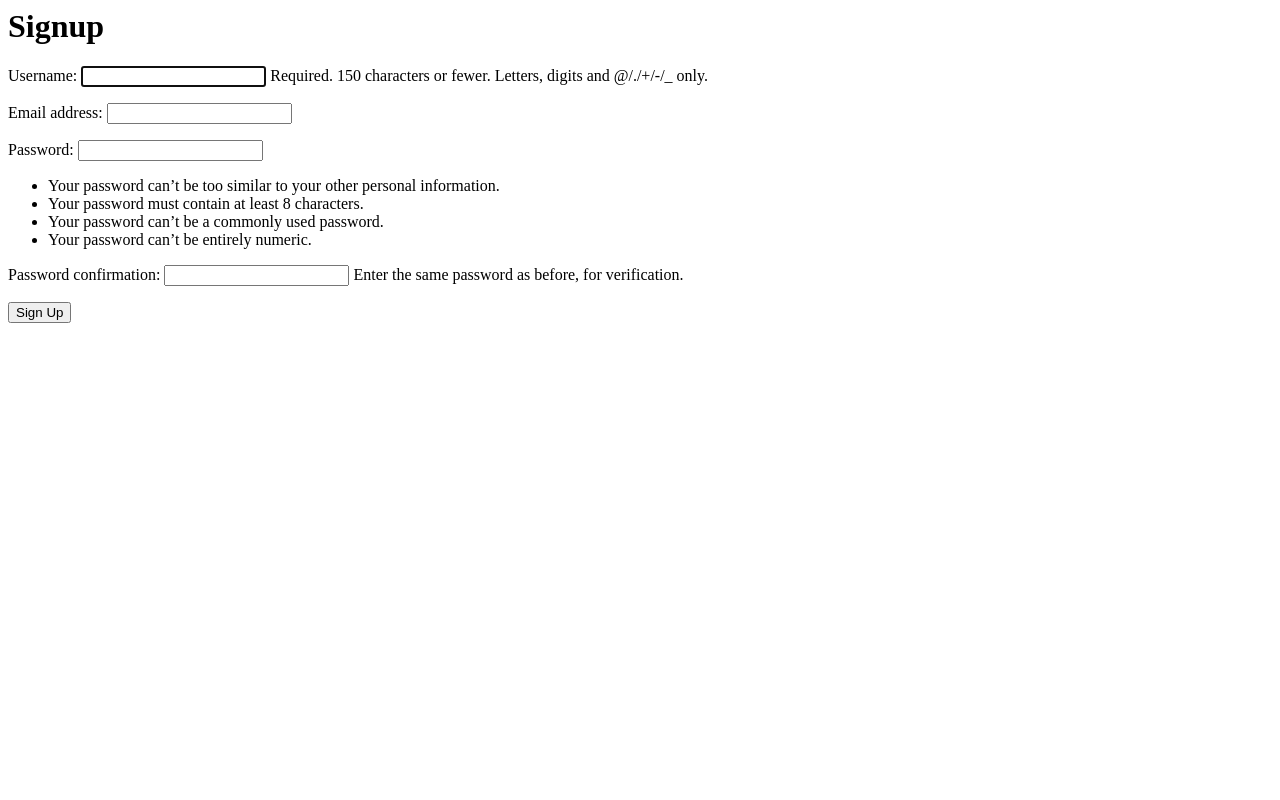
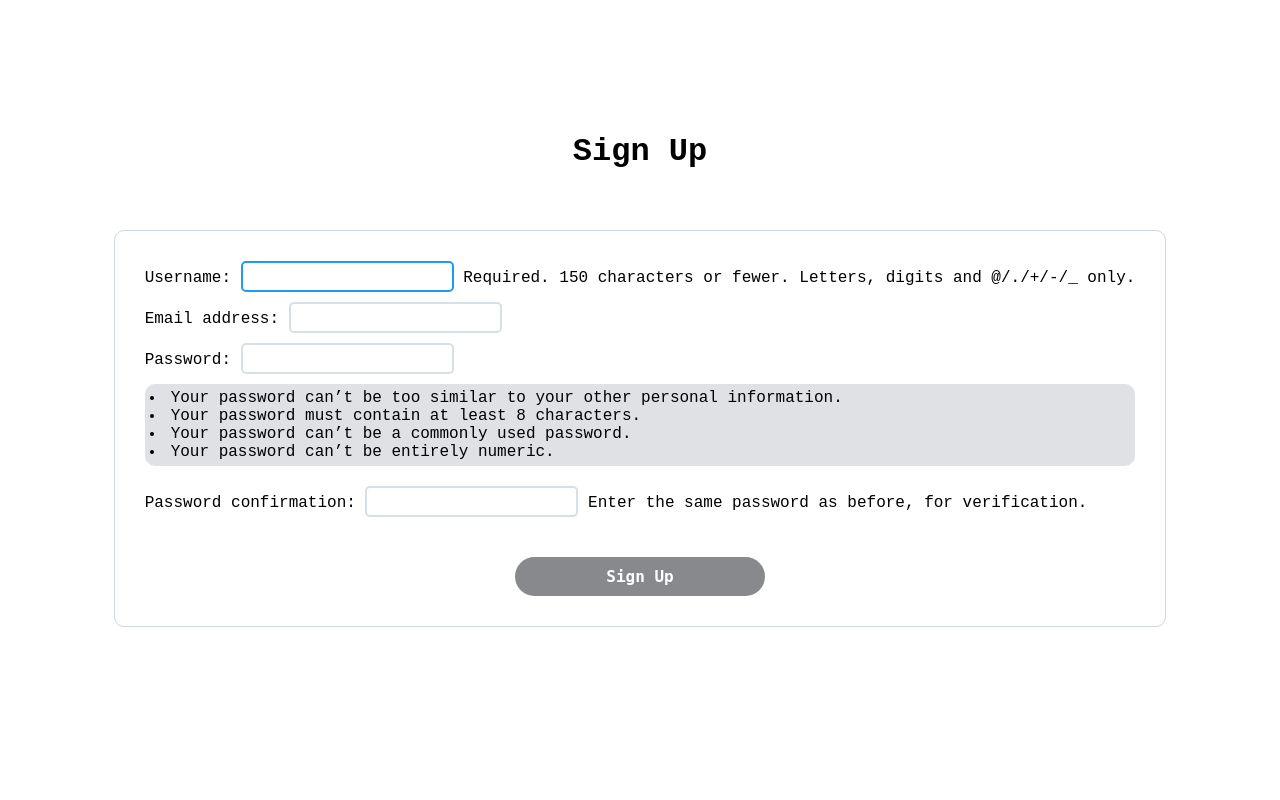
Before and after one commit to NickKipshidze/tweetle, a Django app: page /signup/ in a window 1280 px wide. Run offline with Django 4.2, Linux system fonts and the light colour scheme.

Commit message:
Update signup page

```diff
--- a/templates/signup.html
+++ b/templates/signup.html
@@ -1,6 +1,20 @@
-<h1>Signup</h1>
-<form method="post">
-    {% csrf_token %}
-    {{ form.as_p }}
-    <button type="submit">Sign Up</button>
-</form>
+{% load static %}
+
+<!DOCTYPE html>
+<html lang="en">
+    <head>
+        <meta charset="UTF-8">
+        <meta name="viewport" content="width=device-width, initial-scale=1.0">
+        <title>Tweetle</title>
+        <link rel="icon" href="{% static 'favicon.png' %}">
+        <link rel="stylesheet" href="{% static 'css/style.css' %}">
+    </head>
+    <body class="flex-center" style="height: 100vh; gap: 20px;">
+        <h1>Sign Up</h1>
+        <form method="post" style="margin: 40px;">
+            {% csrf_token %}
+            {{ form.as_p }}
+            <button type="submit" style="margin-top: 30px; align-self: center;">Sign Up</button>
+        </form>
+    </body>
+</html>
```
